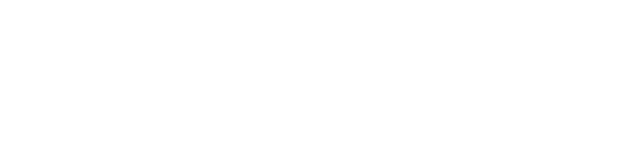
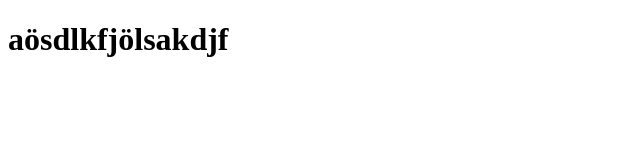
Before and after one commit to fructuosowipf/demo_ruben, a plain HTML site: page index.html in a window 1280 px wide. Shown: the whole page, without its empty margins (0-640 px from the left). Drawn offline with Linux system fonts and the light colour scheme.

Commit message:
änderung index.html ruben

```diff
--- a/index.html
+++ b/index.html
@@ -4,9 +4,9 @@
 	<meta charset="UTF-8">
 	<meta name="viewport" content="width=device-width, initial-scale=1.0">
 	<meta http-equiv="X-UA-Compatible" content="ie=edge">
-	<title>Document</title>
+	<title>Hallo</title>
 </head>
 <body>
-
+	<h1>aösdlkfjölsakdjf</h1>
 </body>
 </html>
```
